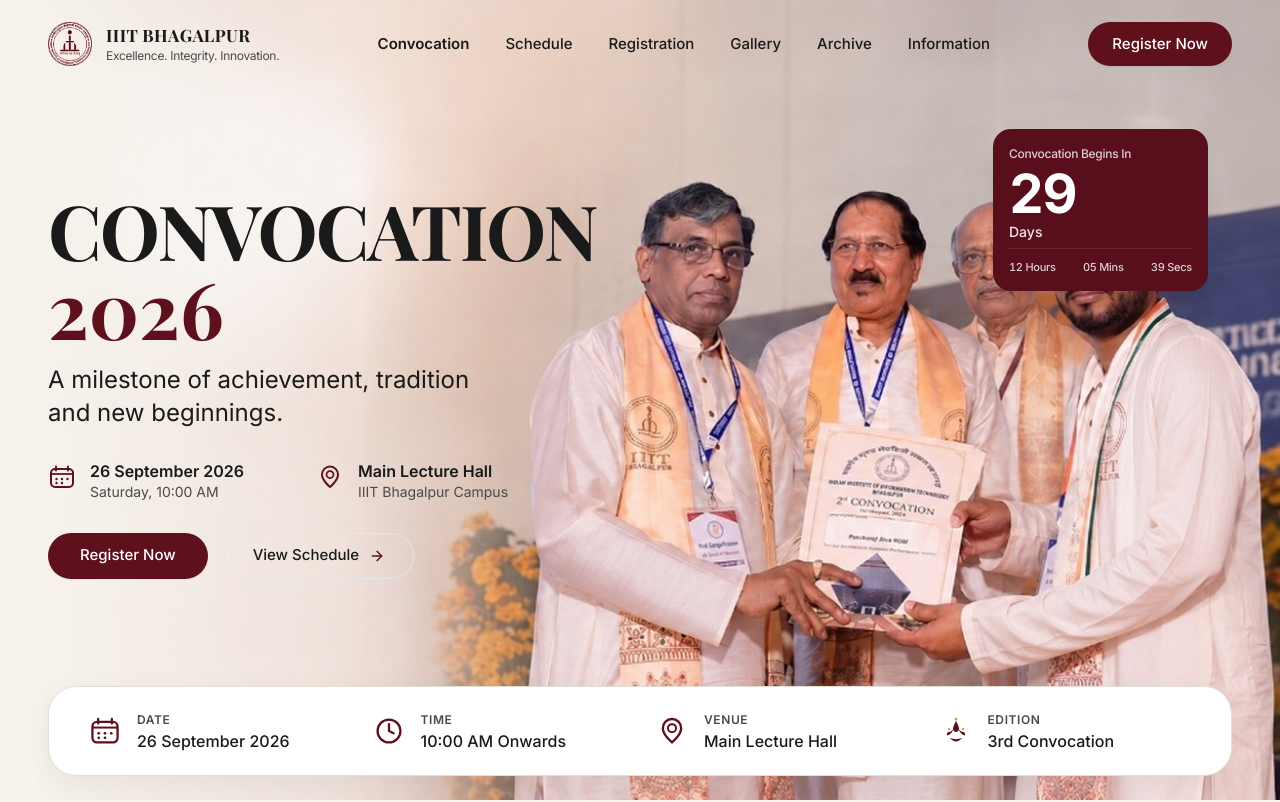
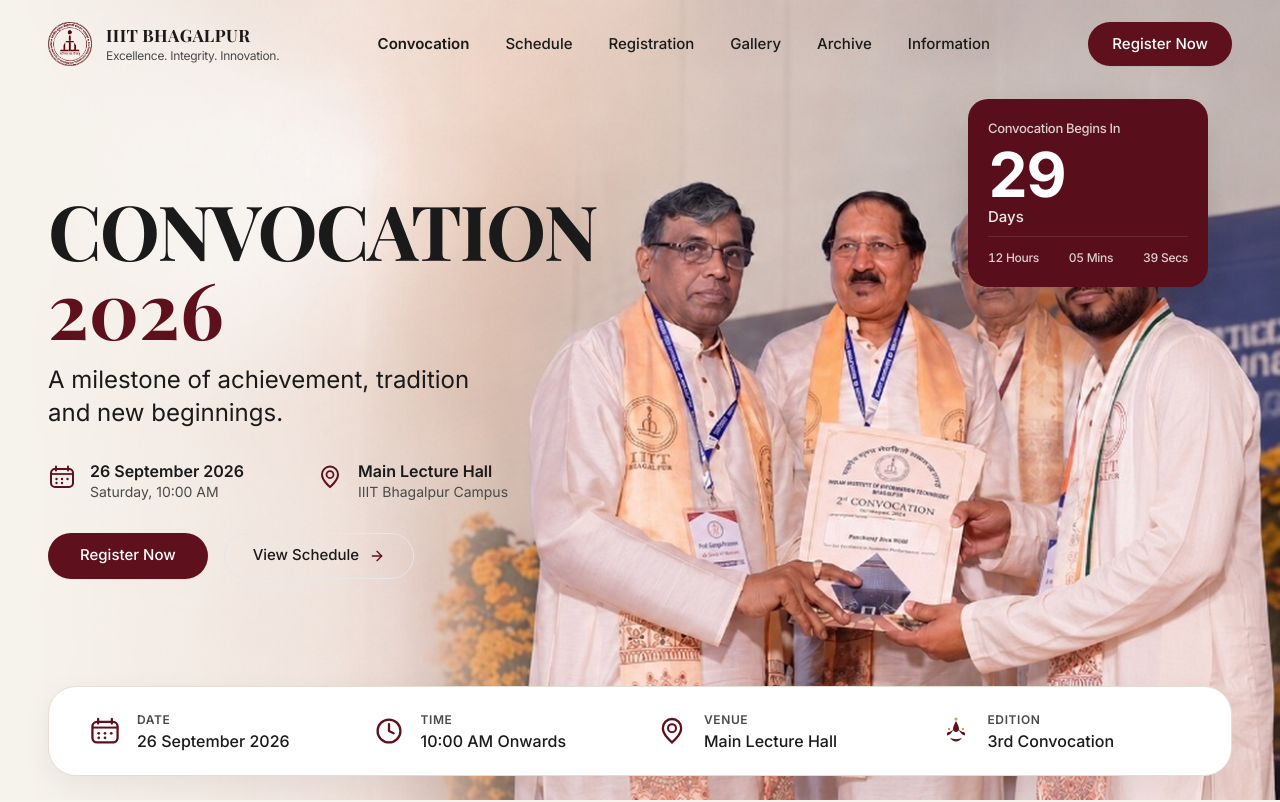
Before and after one commit to code-yashkumar/Convocation-iiitbh, a React (Vite) app: page / in a window 1280 px wide. Shown: the top 802 px of the page. Built offline with nearby package versions, Linux system fonts and the light colour scheme; a web font is replaced by a local one.

Commit message:
Position countdown card right bottom directly above Information Bar

```diff
--- a/src/sections/Countdown/index.jsx
+++ b/src/sections/Countdown/index.jsx
@@ -41,26 +41,26 @@ export function CountdownCard({
 
   return (
     <div
-      className={`bg-[#580F1B] text-white rounded-[18px] p-4 sm:p-4.5 shadow-xl flex flex-col justify-between select-none ${className}`}
+      className={`bg-[#580F1B] text-white rounded-[20px] p-5 sm:p-5.5 shadow-2xl flex flex-col justify-between select-none ${className}`}
       aria-label="Convocation Event Countdown"
     >
       {/* Header text */}
-      <div className="text-white/80 font-body text-[12px] font-medium tracking-tight">
+      <div className="text-white/80 font-body text-[13px] font-medium tracking-tight">
         Convocation Begins In
       </div>
 
       {/* Main Dominant Days Numeral */}
-      <div className="my-1 sm:my-1.5">
-        <div className="font-body font-bold text-[48px] sm:text-[54px] leading-[0.92] text-white tracking-tight tabular-nums">
+      <div className="my-1.5 sm:my-2">
+        <div className="font-body font-bold text-[56px] sm:text-[62px] leading-[0.92] text-white tracking-tight tabular-nums">
           {String(timeLeft.days).padStart(2, '0')}
         </div>
-        <div className="text-white/90 font-body text-[13px] sm:text-[14px] font-medium mt-0.5">
+        <div className="text-white/90 font-body text-[14px] sm:text-[15px] font-medium mt-0.5">
           Days
         </div>
       </div>
 
       {/* Bottom Sub-Time Units */}
-      <div className="pt-2.5 border-t border-white/10 flex items-center justify-between text-white/80 font-body text-[10px] sm:text-[11px] tracking-tight">
+      <div className="pt-3 border-t border-white/10 flex items-center justify-between text-white/80 font-body text-[11px] sm:text-[12px] tracking-tight">
         <span className="tabular-nums font-medium">
           {String(timeLeft.hours).padStart(2, '0')} Hours
         </span>
--- a/src/sections/Hero/index.jsx
+++ b/src/sections/Hero/index.jsx
@@ -143,8 +143,8 @@ export function Hero() {
               />
             </div>
 
-            {/* Maroon Countdown Card positioned lower on the far right directly above Information Bar */}
-            <div className="w-full sm:w-[210px] lg:w-[215px] xl:w-[225px] lg:absolute lg:right-6 xl:right-12 lg:bottom-24 xl:bottom-28 z-20">
+            {/* Maroon Countdown Card positioned right bottom directly above Information Bar */}
+            <div className="w-full sm:w-[240px] lg:w-[240px] xl:w-[255px] lg:absolute lg:right-6 sm:right-10 lg:right-12 lg:bottom-[100px] xl:bottom-[105px] z-30">
               <CountdownCard />
             </div>
 
```
